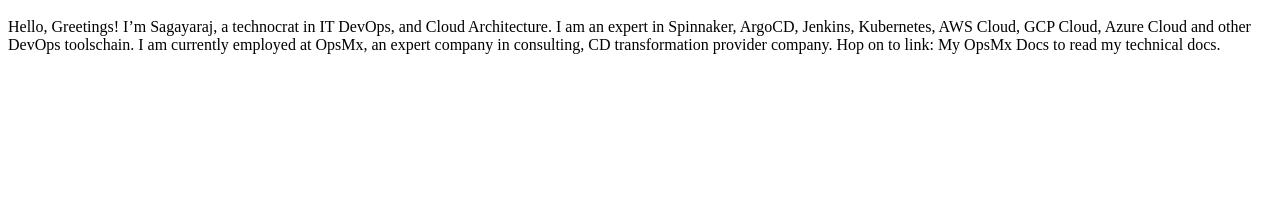
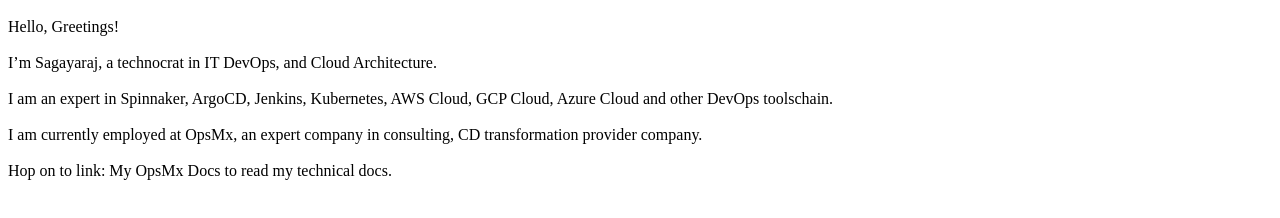
Before and after one commit to sagayd/sagayd.github.io, a plain HTML site: page index.html in a window 1280 px wide. Shown: the part 48-266 px from the top of the page. Drawn offline with Linux system fonts and the light colour scheme.

Commit message:
Update index.html

```diff
--- a/index.html
+++ b/index.html
@@ -4,12 +4,14 @@
 </head>
 <body>
 <h1>Sagayaraj David</h1>
-Hello, Greetings! I’m Sagayaraj, a technocrat in IT DevOps, and Cloud Architecture.
+<p>
+Hello, Greetings! <br><br>I’m Sagayaraj, a technocrat in IT DevOps, and Cloud Architecture.<br>
 
-I am an expert in Spinnaker, ArgoCD, Jenkins, Kubernetes, AWS Cloud, GCP Cloud, Azure Cloud and other DevOps toolschain.
+<br>I am an expert in Spinnaker, ArgoCD, Jenkins, Kubernetes, AWS Cloud, GCP Cloud, Azure Cloud and other DevOps toolschain.<br>
 
-I am currently employed at OpsMx, an expert company in consulting, CD transformation provider company.
+<br>I am currently employed at OpsMx, an expert company in consulting, CD transformation provider company.<br>
 
-Hop on to link: My OpsMx Docs to read my technical docs.
+<br>Hop on to link: My OpsMx Docs to read my technical docs.
+</p>
 </body>
 </html>
```
